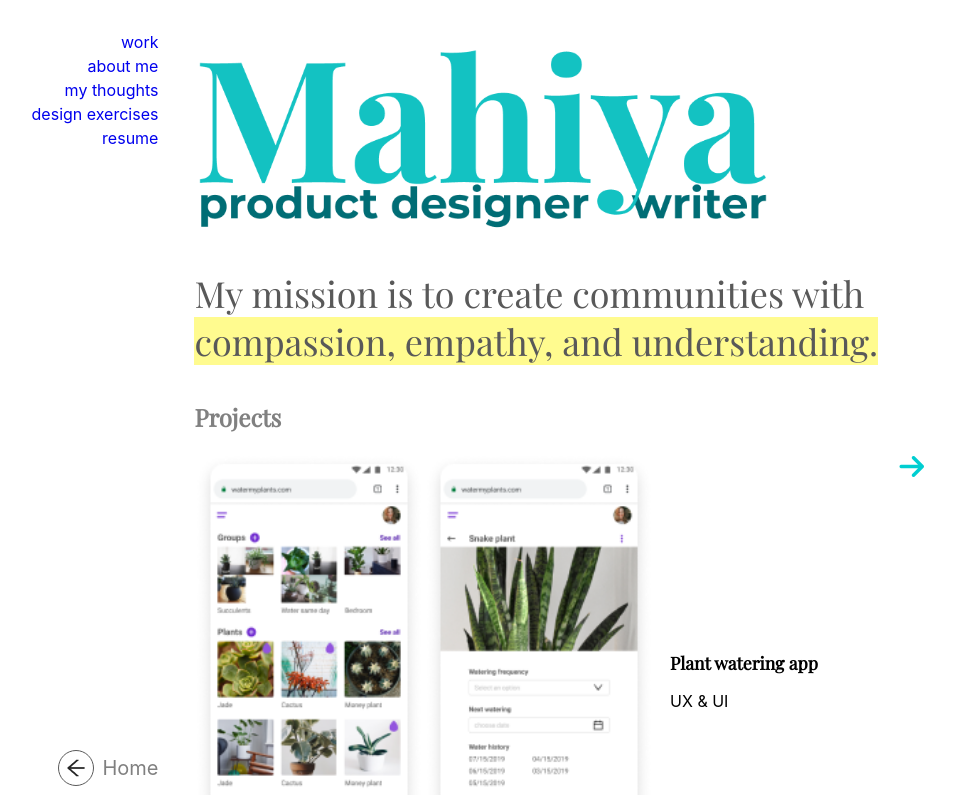
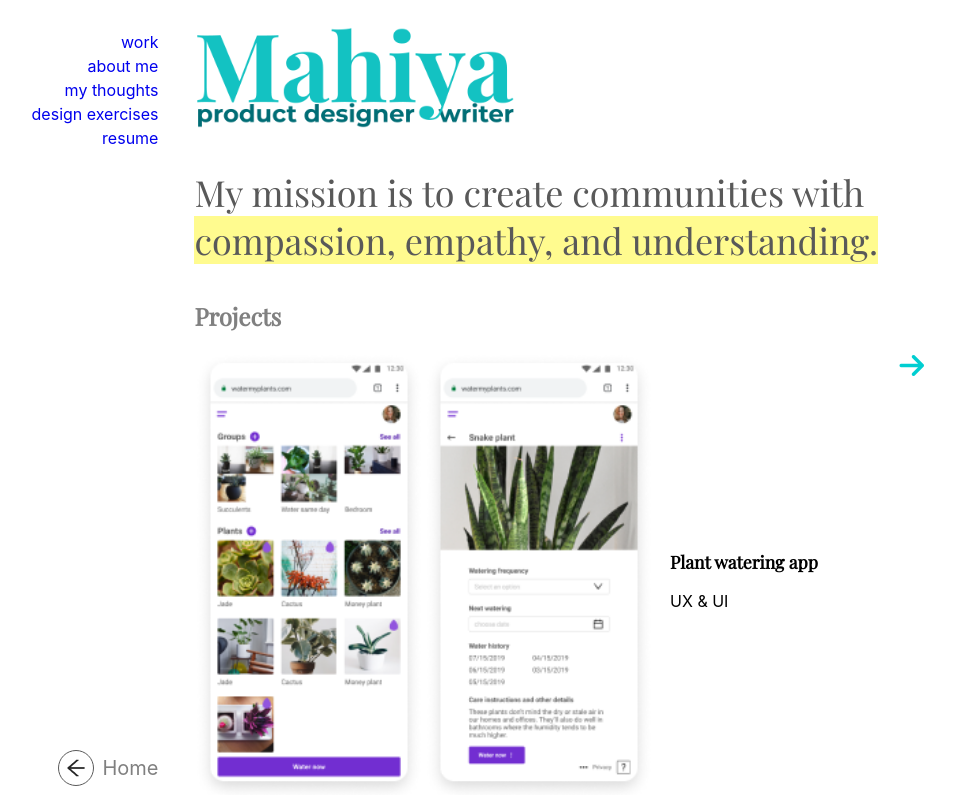
Before and after one commit to vishalicious213/mahiya, a React (Create React App) app: page / in a window 1280 px wide. Shown: the top 795 px of the page, without its empty margins (90-1045 px from the left). Built offline with nearby package versions, Linux system fonts and the light colour scheme.

Commit message:
changed size of header image

```diff
--- a/src/components/Header.js
+++ b/src/components/Header.js
@@ -5,11 +5,9 @@ import { Link } from 'react-router-dom'
 function Header() {
     return (
       <div id="header">
-          <div id='logo-container'>
-            <Link to='/'>
+            <Link id='logo-Link' to='/'>
               <img id='logo' src={logo17} alt='Mahiya Hoque'></img>
             </Link>
-          </div>
       </div>
     )
 }
--- a/src/index.css
+++ b/src/index.css
@@ -51,21 +51,21 @@ code {
   /* justify-content: center; */
 }
 
-#logo-container {
-  /* border: 1px solid red; */
-  width: 75%;
+#logo-Link {
+  /* border: 1px solid blue; */
+  width: 20rem;
 }
 
 #logo {
   /* border: 1px solid orange; */
   width: 100%;
 }
-
+/*
 @media (min-width: 768px) {
-  #logo-container {
+  #logo-Link {
     width: 57.5%;
   }
-}
+} */
 
 
 /*
```
